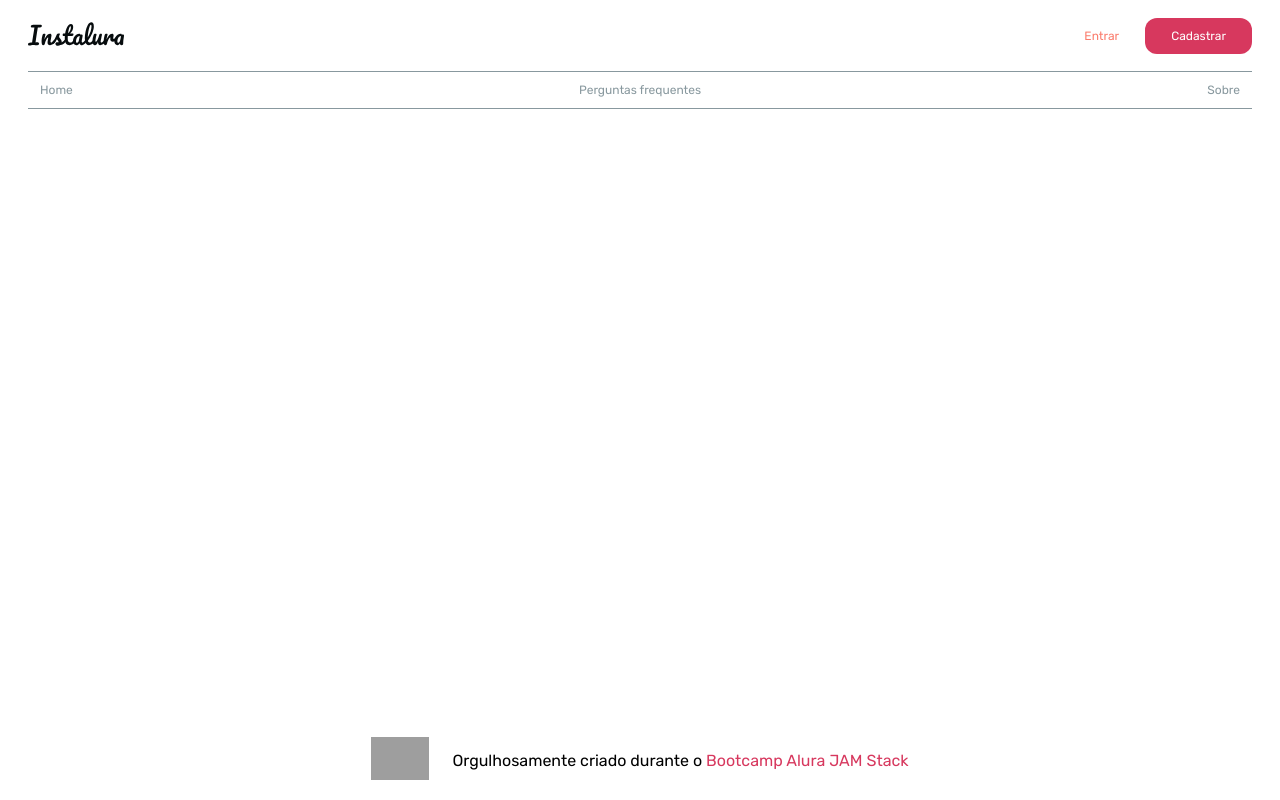
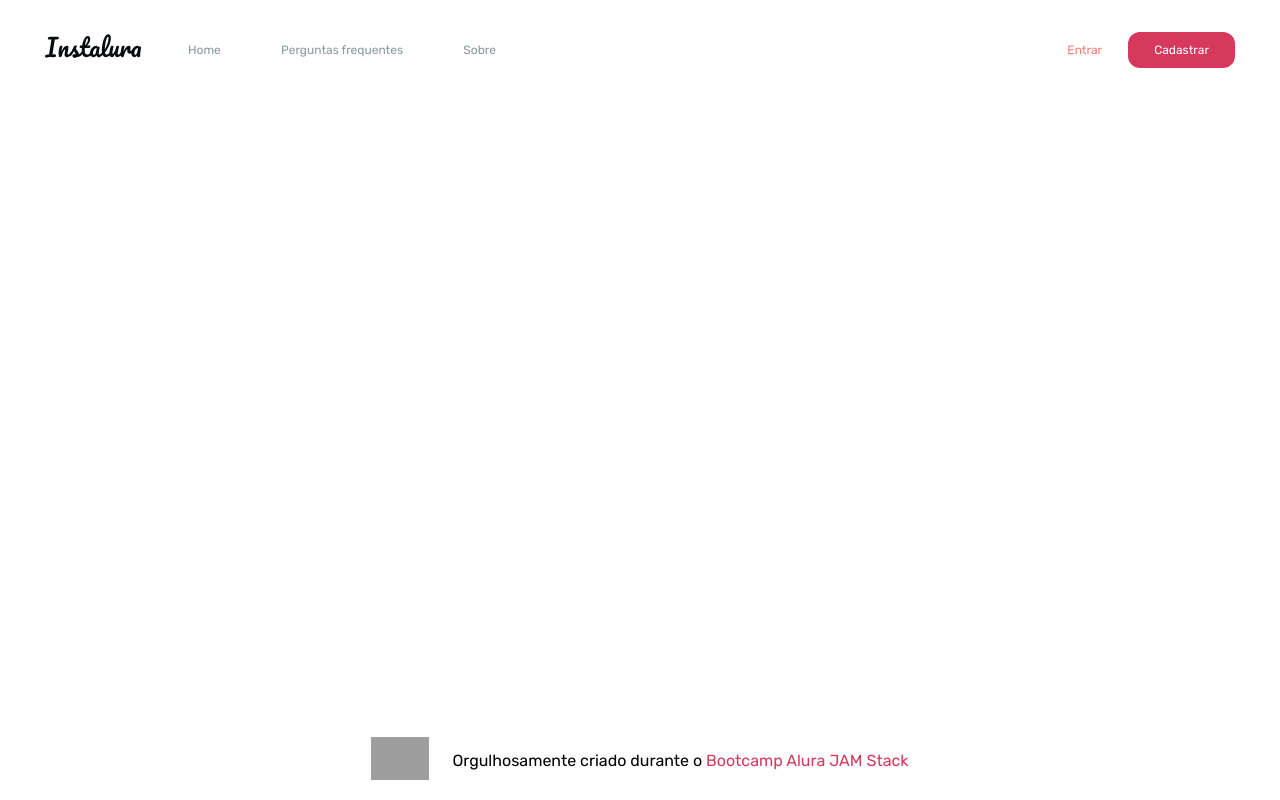
Before and after one commit to FernandoGOT/instalura-base, a Next.js app: page / in a window 1280 px wide. Built offline with nearby package versions, Linux system fonts and the light colour scheme; grey boxes are pictures that could not be loaded.

Commit message:
feat(menuwrapper): implemented the breakpointMedia function on the MenuWrapper component
Implemented the breakpointMedia function on the MenuWrapper component, so that it can adapt to any
resolution

```diff
--- a/src/components/commons/Menu/styles/MenuWrapper.js
+++ b/src/components/commons/Menu/styles/MenuWrapper.js
@@ -1,4 +1,7 @@
-import styled from 'styled-components'
+import styled, { css } from 'styled-components'
+
+import { TextStyleVariantsMap } from '../../../foundation/Text'
+import breakpointsMedia from '../../../../theme/utils/breakpointsMedia'
 
 export const MenuWrapper = styled.nav`
   font-family: 'Rubik', sans-serif;
@@ -9,13 +12,43 @@ export const MenuWrapper = styled.nav`
   margin-top: 18px;
   padding-left: 28px;
   padding-right: 28px;
+  ${breakpointsMedia({
+  md: css`
+      justify-content: flex-start;
+      margin-top: 32px;
+      margin-left: auto;
+      margin-right: auto;
+      width: 100%;
+      padding: 0 16px;
+      max-width: 768px;
+    `,
+  lg: css`
+      max-width: 1160px;
+    `,
+  xl: css`
+      max-width: 1222px;
+    `,
+})}
 `
 
 MenuWrapper.LeftSide = styled.div`
   padding: 0;
   margin: 0;
   order: 1;
+  ${breakpointsMedia({
+  md: css`
+      width: 131px;
+      height: 32px;
+    `,
+})}
+  ${breakpointsMedia({
+  md: css`
+    order: initial;
+    padding-right: 16px;
+  `,
+})}
 `
+
 MenuWrapper.CentralSide = styled.div`
   padding: 0;
   margin: 0;
@@ -29,19 +62,42 @@ MenuWrapper.CentralSide = styled.div`
   border-top: 1px solid #88989E;
   border-bottom: 1px solid #88989E;
   padding: 12px;
+
+  ${breakpointsMedia({
+  md: css`
+      max-width: 332px;
+      justify-content: space-between;
+      flex: 1;
+      order: initial;
+      border: none;
+      margin: 0;
+      padding-top: 0;
+      padding-bottom: 0;
+    `,
+})}
   a {
     text-align: center;
     display: block;
     text-decoration: none;
     color: #88989E;
     transition: 200ms ease-in-out;
+    ${breakpointsMedia({
+  xs: css`
+        ${TextStyleVariantsMap.smallestException}
+      `,
+  md: css`
+        ${TextStyleVariantsMap.paragraph1}
+      `,
+})}
     &:hover,
     &:focus {
       font-weight: 500;
       color: #070C0E;
+
     }
   }
 `
+
 MenuWrapper.RightSide = styled.div`
   padding: 0;
   margin: 0;
@@ -49,4 +105,9 @@ MenuWrapper.RightSide = styled.div`
   flex: 1;
   order: 2;
   justify-content: flex-end;
+  ${breakpointsMedia({
+  md: css`
+      order: initial;
+    `,
+})}
 `
```
